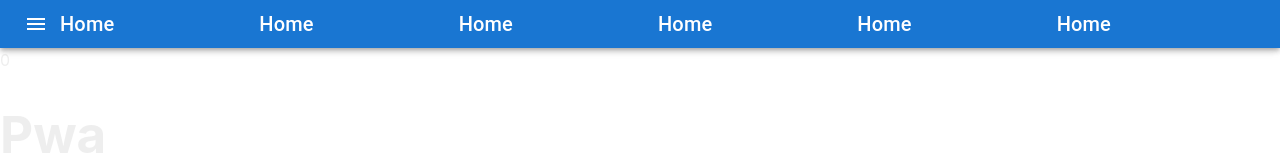
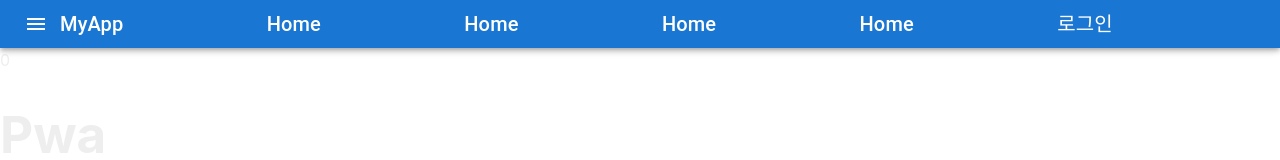
Before and after one commit to kuyeol/react-pwa-vite, a React (Vite) app: page / in a window 1280 px wide. Shown: the top 160 px of the page. Built offline with nearby package versions, Linux system fonts and the light colour scheme.

Commit message:
Update AppbarTray.tsx

```diff
--- a/src/ui/header/AppbarTray.tsx
+++ b/src/ui/header/AppbarTray.tsx
@@ -19,7 +19,7 @@ export default function AppbarTray() {
             </AppbarButton>
 
             <Typography variant="h6" component="div" sx={{flexGrow: 1}}>
-                Home
+                MyApp
             </Typography>
 
             <Typography variant="h6" component="div" sx={{flexGrow: 1}}>
@@ -32,7 +32,7 @@ export default function AppbarTray() {
         </Typography>  <Typography variant="h6" component="div" sx={{flexGrow: 1}}>
             Home
         </Typography>  <Typography variant="h6" component="div" sx={{flexGrow: 1}}>
-            Home
+            로그인
         </Typography>
 
         </>
```
